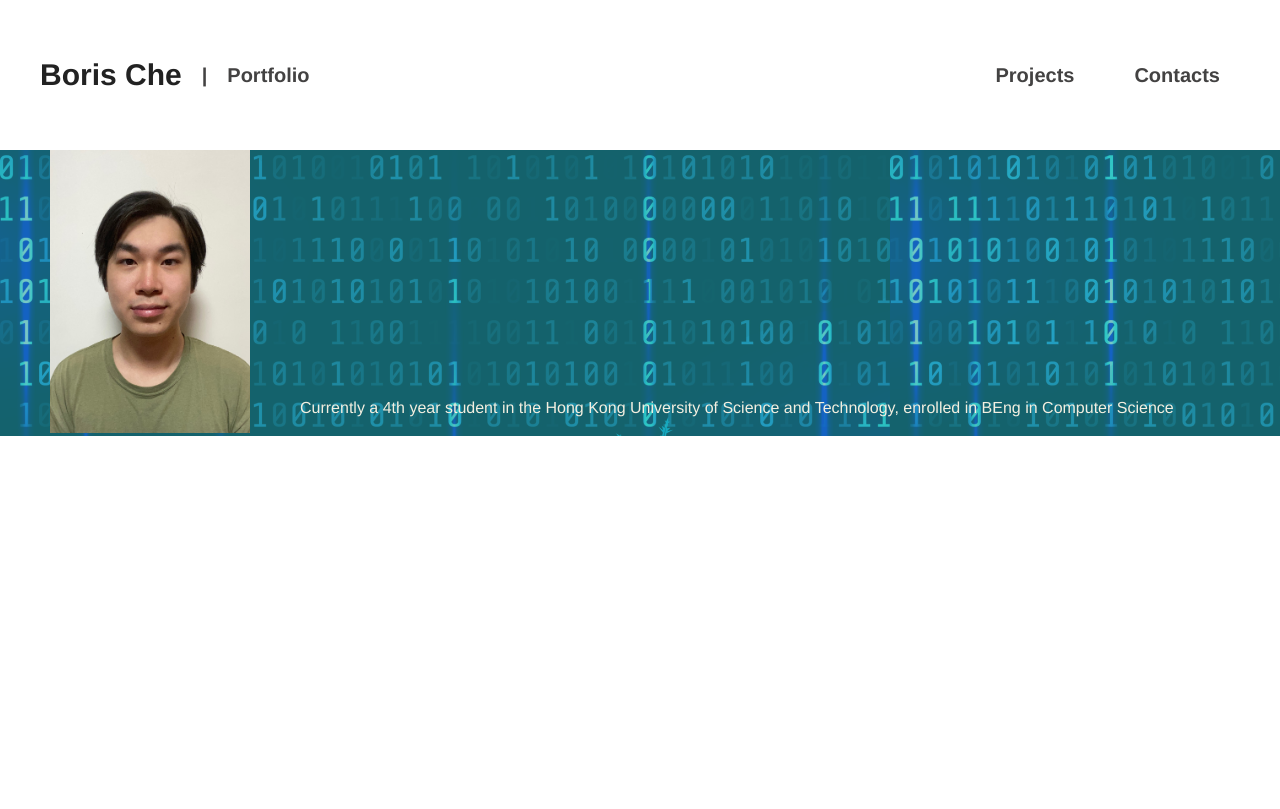
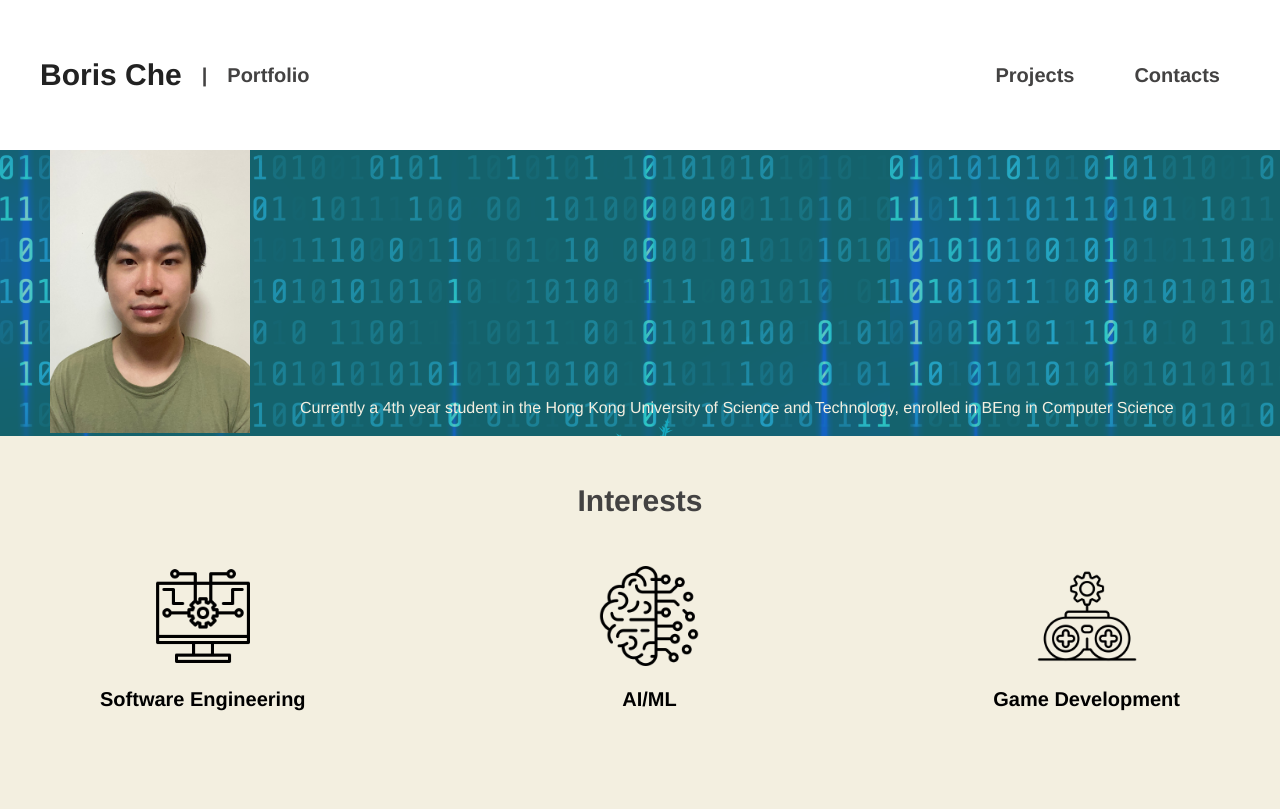
Before and after one commit to borische1322/borische1322.github.io, a plain HTML site: page index.html in a window 1280 px wide. Drawn offline with Linux system fonts and the light colour scheme.

Commit message:
interests

```diff
--- a/index.html
+++ b/index.html
@@ -36,6 +36,26 @@
                 </div>
               </div>
             </div>
+            <div>
+              <div class="interests-margin sub-bg-color-beige">
+                <h1 class="interests-title sub-text-color-grey">Interests</h1>
+                <div class="warp-flex just-space interests-margin">
+                  <div class="interests-subtitle">
+                    <img src="assets/software-development.png" alt="" width="100">
+                    <h2 class="interest-text-margin">Software Engineering</h2>
+                  </div>
+                  <div class="interests-subtitle">
+                    <img src="assets/artificial-intelligence.png" alt="" width="100">
+                    <h2 class="interest-text-margin">AI/ML</h2>
+                  </div>
+                  <div class="interests-subtitle">
+                    <img src="assets/game-development.png" alt="" width="100">
+                    <h2 class="interest-text-margin">Game Development</h2>
+                  </div>
+
+                </div>
+              </div>
+            </div>
         </div>
     </body>
 </html>
--- a/style.css
+++ b/style.css
@@ -148,6 +148,22 @@ input, select {
   margin-right: 20px;
 }
 
+.interests-margin {
+  padding: 50px;
+}
+
+.interests-title {
+  font-size: 30px;
+  text-align: center;
+}
+.interests-subtitle {
+  font-size: 20px;
+  text-align: center;
+}
+
+.interest-text-margin {
+  margin-top: 20px;
+}
 a{
     text-decoration: none;
 }
@@ -167,6 +183,10 @@ a{
 .sub-text-color-beige {
   color: #F3EFE0;
 }
+
+.sub-bg-color-beige {
+  background-color: #F3EFE0;
+}
 .sub-bg-color-cyan {
   background-color: #22A39F;
 }
```
Also changed, not shown: assets/artificial-intelligence.png (added), assets/game-development.png (added), assets/software-development.png (added).
